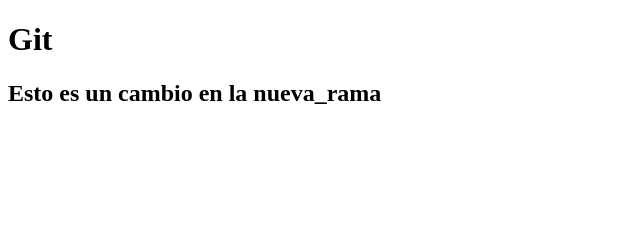
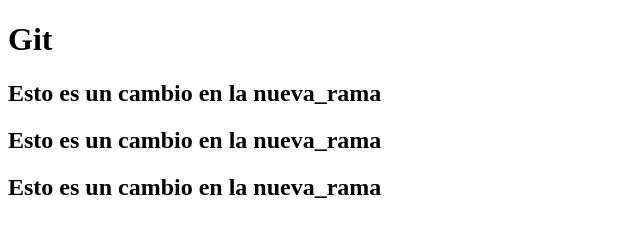
Before and after one commit to leandsoria/mi_proyecto_coderhouse, a plain HTML site: page index.html in a window 1280 px wide. Shown: the whole page, without its empty margins (0-640 px from the left). Drawn offline with Linux system fonts and the light colour scheme.

Commit message:
Agregamos mas subtitulos

```diff
--- a/index.html
+++ b/index.html
@@ -8,5 +8,7 @@
   <body>
     <h1>Git</h1>
     <h2>Esto es un cambio en la nueva_rama</h2>
+    <h2>Esto es un cambio en la nueva_rama</h2>
+    <h2>Esto es un cambio en la nueva_rama</h2>
   </body>
 </html>
```
